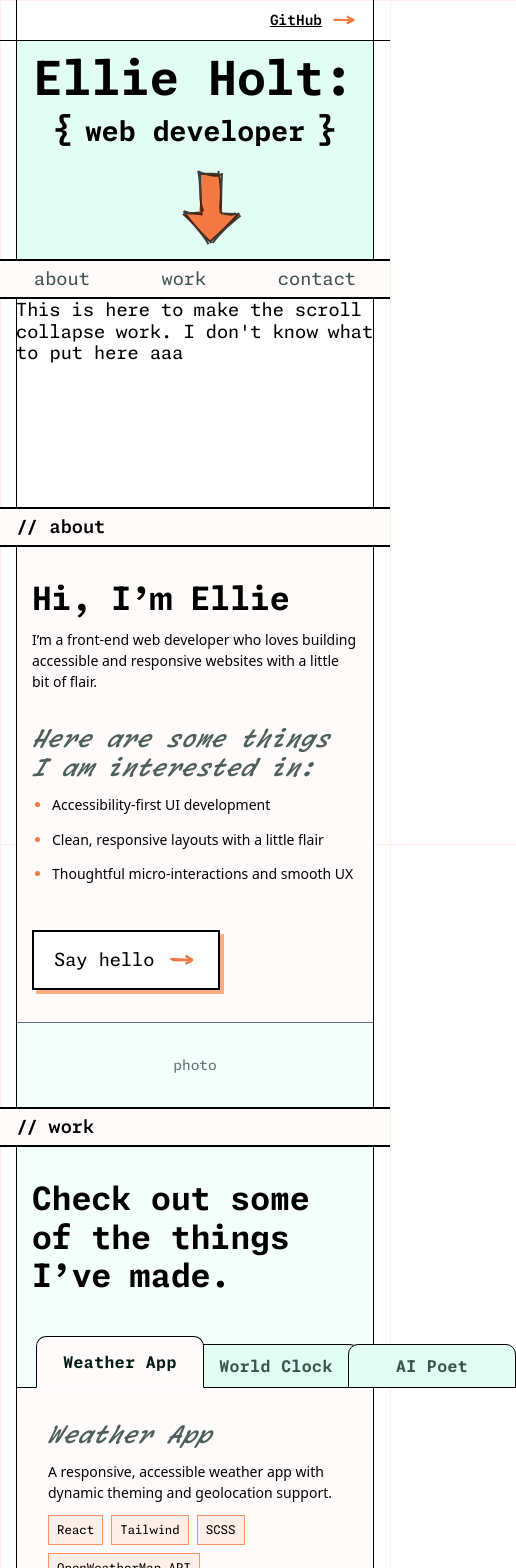
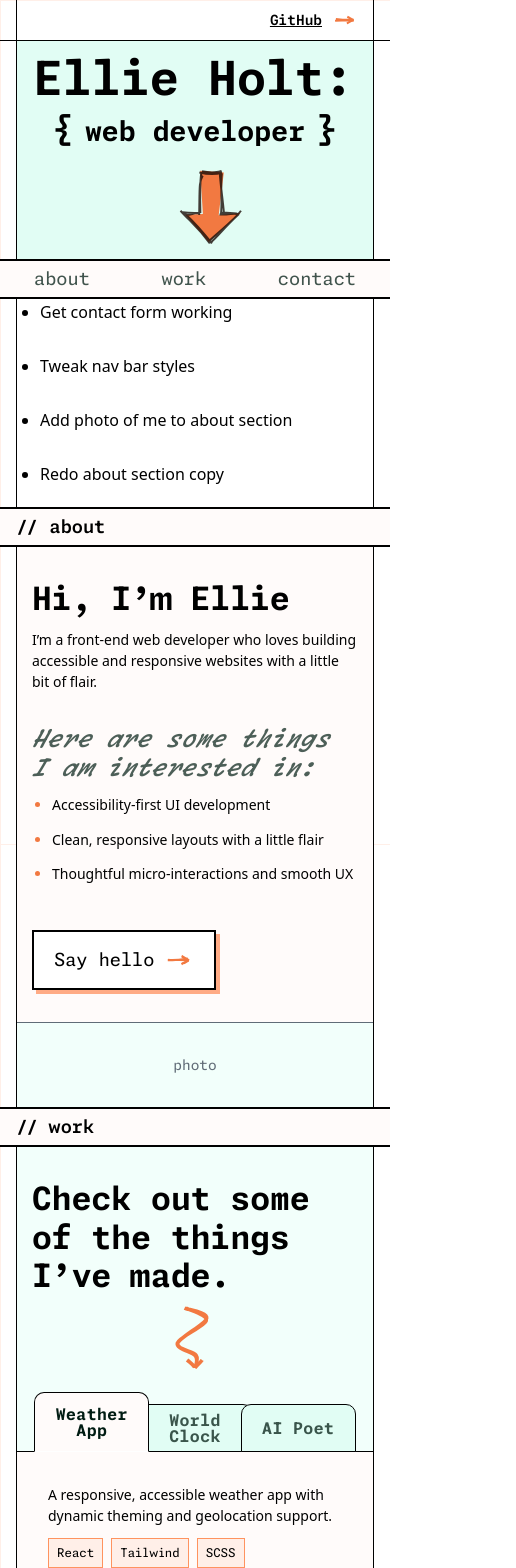
Before and after one commit to ellie-holt/portfolio-v2, a Next.js app: page / in a window 390 px wide. Shown: the top 1568 px of the page, 516 px wide, since content can reach past the window. Built offline with nearby package versions, Linux system fonts and the light colour scheme.

Commit message:
Style adjustments including responsive tab buttons and curved arrow on work section and arrow hover shift on links/buttons

```diff
--- a/components/layout/SiteHeader/HeroBanner.tsx
+++ b/components/layout/SiteHeader/HeroBanner.tsx
@@ -29,14 +29,14 @@ export default function HeroBanner() {
           href="https://github.com/ellie-holt"
           target="_blank"
           rel="noreferrer"
-          className="inline-flex items-center gap-r0 font-semibold underline decoration-1 transition-all hover:decoration-transparent"
+          className="group inline-flex items-center gap-r0 font-semibold underline decoration-1 transition-all hover:decoration-transparent"
         >
           <span>GitHub</span>
           <RoughArrow
             direction="right"
             stroke="#f27941"
             strokeWidth={2}
-            className="h-7 w-7"
+            className="h-7 w-7 transition-transform duration-200 ease-out group-hover:translate-x-1"
           />
         </a>
       </div>
--- a/components/sections/About.tsx
+++ b/components/sections/About.tsx
@@ -49,7 +49,7 @@ export default function About() {
                 direction="right"
                 stroke="#f27941"
                 strokeWidth={2.2}
-                className="w-8 h-8"
+                className="w-8 h-8 transition-transform duration-200 ease-out group-hover:translate-x-1"
               />
             </Button>
           </div>
--- a/components/sections/Buffer.tsx
+++ b/components/sections/Buffer.tsx
@@ -1,10 +1,41 @@
 export default function Buffer() {
   return (
     <div className="h-52 bg-white">
-      <h1>
-        This is here to make the scroll collapse work. I don't know what to put
-        here aaa
-      </h1>
+      <div>
+        <ul className="list-disc space-y-1 pl-6 flex flex-wrap gap-6">
+          <li>Get contact form working</li>
+          <li>Tweak nav bar styles</li>
+          <li>Add photo of me to about section</li>
+          <li>Redo about section copy</li>
+          <li>Redo project section copy</li>
+          <li>Reconsider section alt text style</li>
+          <li className="line-through">
+            Make sure curved arrow on work section is not shifting, and consider
+            arrow for mobile
+          </li>
+          <li>Find use for toolbox/think about how to display tools</li>
+          <li>Think about styling form popup/hints</li>
+          <li>Fix blog post back arrow text</li>
+          <li>
+            Think about about section responsiveness and full page
+            responsiveness in general
+          </li>
+          <li>Style blog posts more</li>
+          <li>Consider button styles on hover and press</li>
+          <li>Establish link styles</li>
+          <li className="line-through">
+            Experiment with arrows moving on links and buttons
+          </li>
+          <li>Make project image a link</li>
+          <li>Potentially add GitHub link to project cards</li>
+          <li>
+            Potentially add extra story/description to project cards as a
+            separate page or blog connection
+          </li>
+          <li>Big refactor of all code</li>
+          <li>Big accessibility audit and fixes</li>
+        </ul>
+      </div>
     </div>
   );
 }
--- a/components/sections/Contact.tsx
+++ b/components/sections/Contact.tsx
@@ -89,7 +89,7 @@ export default function Contact() {
                   direction="right"
                   stroke="#f27941"
                   strokeWidth={2.2}
-                  className="w-8 h-8"
+                  className="w-8 h-8 transition-transform duration-200 ease-out group-hover:translate-x-1"
                 />
               </Button>
             </div>
--- a/components/sections/Work.tsx
+++ b/components/sections/Work.tsx
@@ -6,6 +6,7 @@ import TabRailButton from "@/components/ui/TabRailButton";
 import WorkProjectPreview from "./WorkProjectPreview";
 import { projects } from "@/data/projects";
 import RoughDownRightArrow from "../ui/RoughDownRightArrow";
+import RoughCurvedArrow from "../ui/RoughCurvedArrow";
 
 const DEFAULT_PROJECT = projects[0];
 
@@ -37,18 +38,28 @@ export default function Work() {
       {/* section content */}
       <div className="md:grid-cols-1! lg:grid-cols-[1fr_2fr]! 2xl:grid-cols-2! split-panel">
         {/* left: project chooser */}
-        <div className="flex lg:flex-row flex-col bg-aqua-wash min-h-60 lg:min-h-full">
-          <div className="px-hpad py-r3 w-full">
+        <div className="flex lg:flex-row flex-col bg-aqua-wash min-h-76 3xs:min-h-74 2xs:min-h-64 xs:min-h-60 sm:min-h-62 md:min-h-74 lg:min-h-full">
+          <div className="px-hpad pb-r1 xs:pb-0 lg:pb-r3 pt-r3 w-full flex flex-col lg:flex-4">
             <h3 className="w-full text-section-display lg:text-[clamp(2rem,3vw,3rem)]">
               Check out some of the things I’ve made.
             </h3>
-            <RoughDownRightArrow className="w-40 h-40 mt-r2 mx-auto hidden lg:block" />
+            {/* below-lg-only curved arrow below heading */}
+            <div className="block lg:hidden 2xs:mr-14 sm:mr-r3 2xs:-mt-r2 self-center 2xs:self-end w-[clamp(4rem,11vw,6rem)] h-[clamp(5rem,12vw,10rem)]">
+              <RoughCurvedArrow
+                direction="down"
+                stroke="#f27941"
+                strokeWidth={3.6}
+                className="w-full h-full"
+              />
+            </div>
+            {/* above-lg-only down-right arrow to project rail */}
+            <RoughDownRightArrow className="w-40 h-40 mt-r2 hidden lg:block self-center" />
           </div>
 
-          <div className="flex flex-1 lg:justify-end lg:mt-auto w-full">
+          <div className="flex flex-1 lg:justify-end justify-center sm:justify-start lg:mt-auto w-full">
             <ul
               aria-label="Projects"
-              className="top-px lg:top-0 lg:left-px relative flex lg:flex-col items-end gap-0 mx-r2 lg:mx-0 lg:my-r2"
+              className="top-px lg:top-0 lg:left-px relative flex lg:flex-col items-end gap-0 mx-r1 2xs:mx-r2 lg:mx-0 lg:my-r2"
             >
               {/* Vertical folder-tab rail on lg viewports and above: each tab selects the right-side preview. */}
               {projects.map((project, index) => {
--- a/components/sections/WorkProjectPreview.tsx
+++ b/components/sections/WorkProjectPreview.tsx
@@ -15,7 +15,7 @@ export default function WorkProjectPreview({
         {/* Project details on the left */}
         <div className="flex flex-col flex-1 self-center gap-r1 md:mr-r1 p-r1 2xs:w-[clamp(26rem,75%,30rem)] md:w-auto md:h-7/8">
           {/* Project title */}
-          <h3 className="text-section-alt">{project.title}</h3>
+          <h3 className="text-section-alt hidden md:block">{project.title}</h3>
           {/* Project description */}
           <div className="">
             <p className="max-w-prose text-body">{project.description}</p>
@@ -56,14 +56,14 @@ export default function WorkProjectPreview({
               href={project.liveUrl}
               target="_blank"
               rel="noreferrer"
-              className="inline-flex items-center gap-r0 font-semibold decoration-1 hover:decoration-transparent underline transition-all"
+              className="group inline-flex items-center gap-r0 font-semibold decoration-1 hover:decoration-transparent underline transition-all"
             >
               <span className="text-action lowercase">view project</span>
               <RoughArrow
                 direction="right"
                 stroke="#f27941"
                 strokeWidth={2.2}
-                className="w-7 h-7"
+                className="w-7 h-7 transition-transform duration-200 ease-out group-hover:translate-x-1"
               />
               <span className="sr-only">
                 {" "}
--- a/components/sections/WorkToolbox.tsx
+++ b/components/sections/WorkToolbox.tsx
@@ -113,7 +113,7 @@ export default function WorkToolbox({ className }: WorkToolboxProps) {
               direction="right"
               stroke="#f27941"
               strokeWidth={1.4}
-              className="w-7 h-7"
+              className="w-7 h-7 transition-transform duration-200 ease-out group-hover:translate-x-1"
             />
           </Button>
         </div>
--- a/components/ui/Button/Button.tsx
+++ b/components/ui/Button/Button.tsx
@@ -6,7 +6,7 @@ import type {
 import { cn } from "@/lib/utils";
 
 export const buttonClass =
-  "inline-flex w-fit items-center gap-r1 border-2 border-black bg-white px-5 py-3 font-mono text-lg shadow-[var(--shadow-blocky-sm)_var(--color-tang-300)] transition-all hover:translate-x-0.5 hover:translate-y-0.5 hover:shadow-[var(--shadow-blocky-xs)_var(--color-tang-500)] active:translate-x-1 active:translate-y-1 active:shadow-none";
+  "group inline-flex w-fit items-center gap-r0 border-2 border-black bg-white px-5 py-3 font-mono text-lg shadow-[var(--shadow-blocky-sm)_var(--color-tang-300)] transition-all hover:translate-x-0.5 hover:translate-y-0.5 hover:shadow-[var(--shadow-blocky-xs)_var(--color-tang-500)] active:translate-x-1 active:translate-y-1 active:shadow-none [&_svg]:transition-transform [&_svg]:duration-200 [&_svg]:ease-out hover:[&_svg]:translate-x-1";
 
 type BaseProps = {
   children: ReactNode;
--- a/components/ui/TabRailButton.tsx
+++ b/components/ui/TabRailButton.tsx
@@ -16,11 +16,11 @@ export default function TabRailButton({
     <button
       type="button"
       className={cn(
-        "relative flex items-center justify-center w-42 lg:h-42! border border-black rounded-tl-lg lg:rounded-bl-lg rounded-tr-lg lg:rounded-tr-none cursor-pointer",
+        "relative flex items-center justify-center w-[clamp(5rem,30vw,7.2rem)] 3xs:w-[clamp(5rem,32vw,10rem)] 2xs:w-42 lg:h-42! border border-black rounded-tl-lg lg:rounded-bl-lg rounded-tr-lg lg:rounded-tr-none cursor-pointer",
         "transition-[width,height,margin,background-color,color] duration-200 ease-out",
         isActive
-          ? "z-20 h-13 lg:w-16 bg-tang-wash text-aqua-ink border-b-white lg:border-b-black lg:border-r-tang-wash"
-          : "z-0 h-11 lg:w-13 bg-aqua-100 text-aqua-ink/75 hover:h-12 lg:hover:w-14 hover:bg-aqua-wash hover:text-aqua-ink",
+          ? "z-20 h-15 3xs:h-13 lg:w-16 bg-tang-wash text-aqua-ink border-b-white lg:border-b-black lg:border-r-tang-wash"
+          : "z-0 h-12 3xs:h-11 lg:w-13 bg-aqua-100 text-aqua-ink/75 hover:h-13 hover:3xs:h-12 lg:hover:w-14 hover:bg-aqua-wash hover:text-aqua-ink",
         className,
       )}
       {...props}
```
